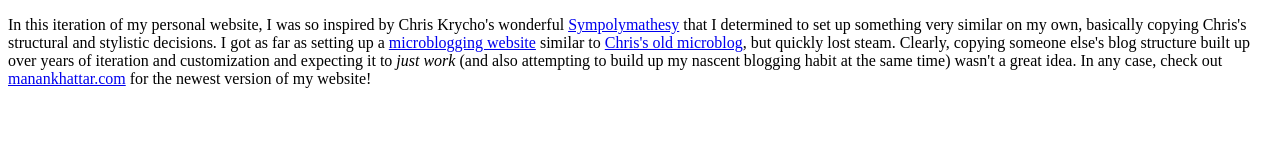
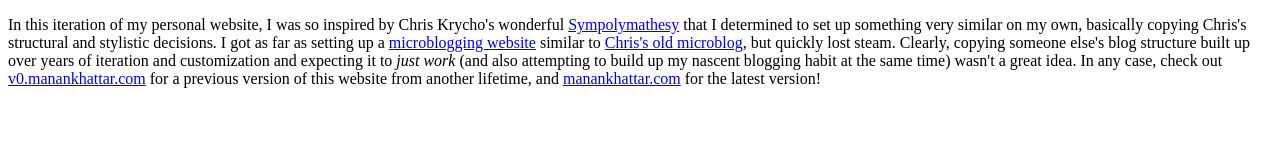
Before and after one commit to mk1123/mk1123.github.io, a website: page index.html in a window 1280 px wide. Drawn offline with Linux system fonts and the light colour scheme.

Commit message:
Update index.html

```diff
--- a/index.html
+++ b/index.html
@@ -5,7 +5,7 @@
     </head>
     <body>
         <p>
-            In this iteration of my personal website, I was so inspired by Chris Krycho's wonderful <a href="https://v5.chriskrycho.com/about/">Sympolymathesy</a> that I determined to set up something very similar on my own, basically copying Chris's structural and stylistic decisions. I got as far as setting up a <a href="https://v1-notes-manankhattar-com.vercel.app/">microblogging website</a> similar to <a href="https://v1.notes.chriskrycho.com/">Chris's old microblog</a>, but quickly lost steam. Clearly, copying someone else's blog structure built up over years of iteration and customization and expecting it to <i>just work</i> (and also attempting to build up my nascent blogging habit at the same time) wasn't a great idea. In any case, check out <a href="https://manankhattar.com">manankhattar.com</a> for the newest version of my website!
+            In this iteration of my personal website, I was so inspired by Chris Krycho's wonderful <a href="https://v5.chriskrycho.com/about/">Sympolymathesy</a> that I determined to set up something very similar on my own, basically copying Chris's structural and stylistic decisions. I got as far as setting up a <a href="https://v1-notes-manankhattar-com.vercel.app/">microblogging website</a> similar to <a href="https://v1.notes.chriskrycho.com/">Chris's old microblog</a>, but quickly lost steam. Clearly, copying someone else's blog structure built up over years of iteration and customization and expecting it to <i>just work</i> (and also attempting to build up my nascent blogging habit at the same time) wasn't a great idea. In any case, check out <a href="https://v0.manankhattar.com">v0.manankhattar.com</a> for a previous version of this website from another lifetime, and <a href="https://manankhattar.com">manankhattar.com</a> for the latest version!
         </p>
     </body>
 </html>
```
